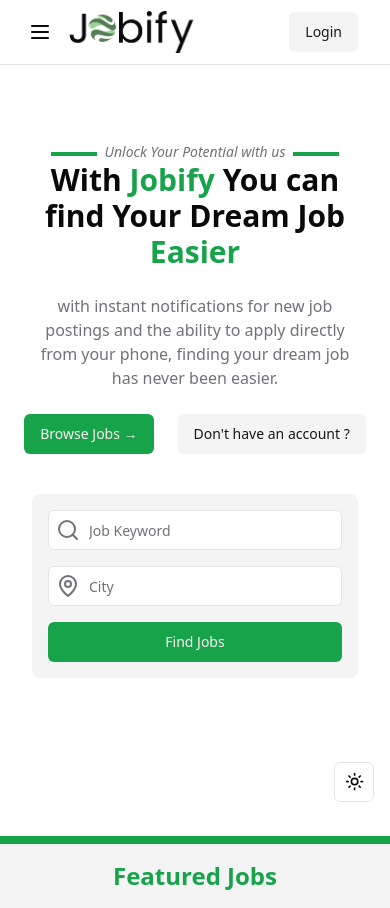
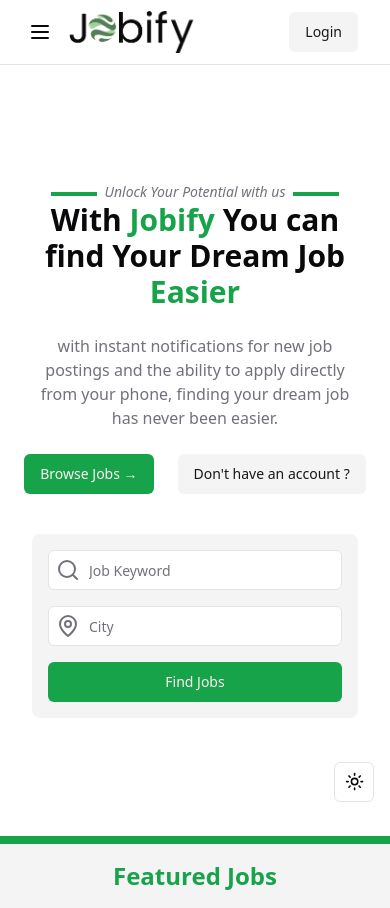
Before and after one commit to hellorapio/jobify-frontend, a React (Vite) app: page / in a window 390 px wide. Built offline with nearby package versions, Linux system fonts and the light colour scheme; no server answers.

Commit message:
fix: fix in header height on mobile

```diff
--- a/src/components/home/Header.tsx
+++ b/src/components/home/Header.tsx
@@ -7,7 +7,7 @@ import { Link } from "react-router-dom";
 export default function Header() {
   return (
     <header className=" h-[calc(100vh-64px)] border-b-8 border-primary">
-      <div className="container flex flex-col justify-center text-center items-center -translate-y-10 h-full">
+      <div className="container flex flex-col justify-center text-center items-center md:-translate-y-10 h-full">
         <HeroText />
         <div className="flex gap-6">
           <Button asChild>
```
